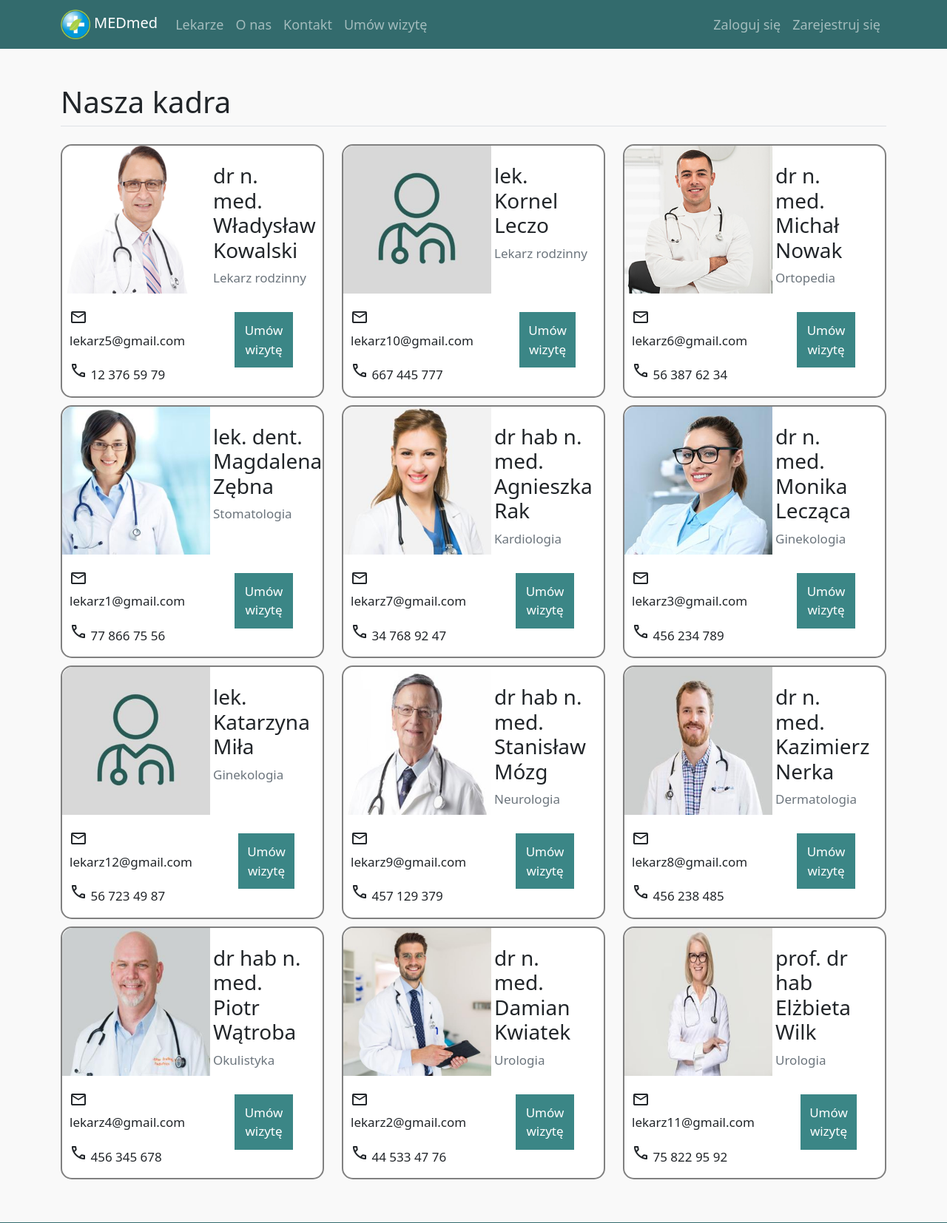
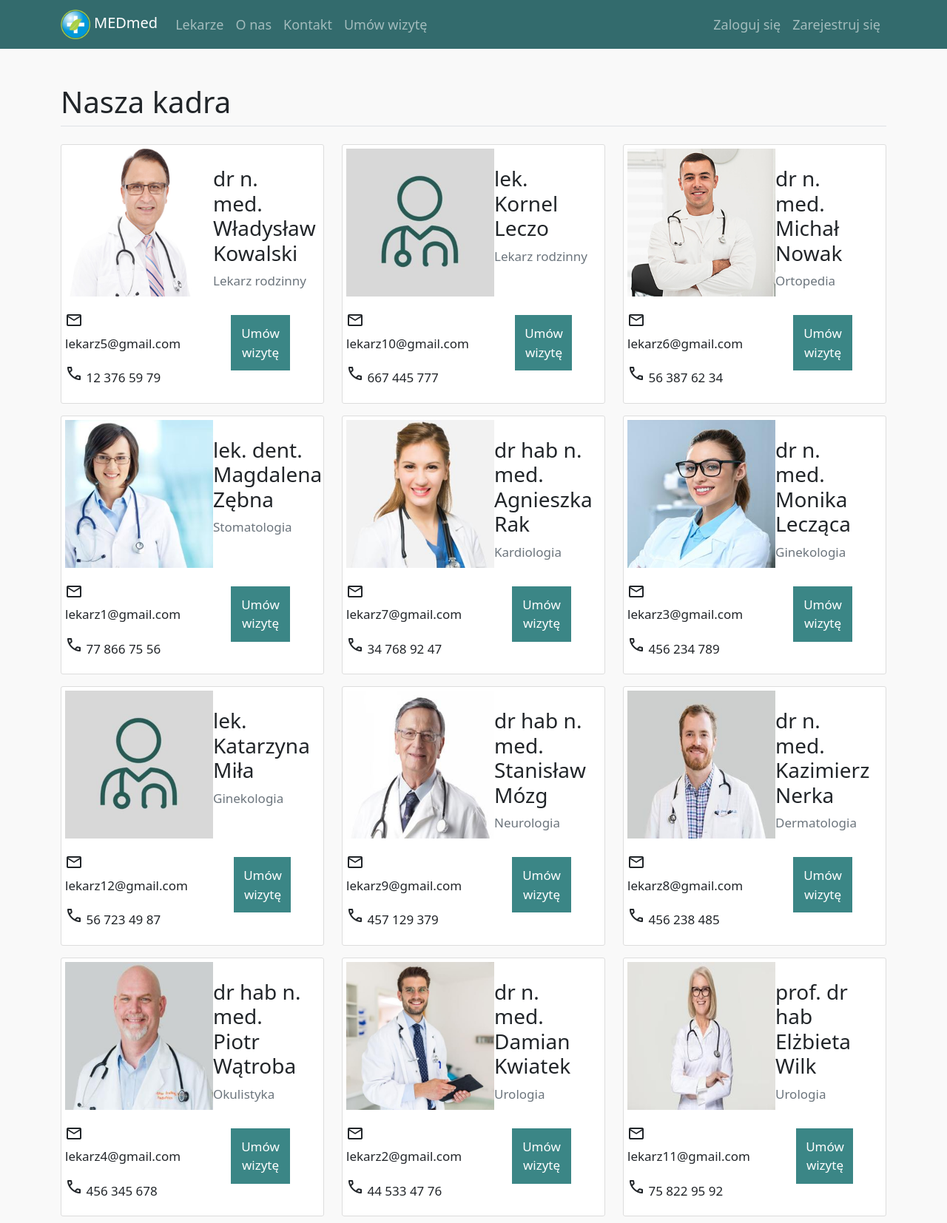
Before and after one commit to AF61901/Pracadyplomowa, a Django app: page /lekarze/ in a window 1280 px wide. Shown: the top 1654 px of the page at 74% size. Run offline with Django 4.2, Linux system fonts and the light colour scheme; data comes from the database, SQL or seed files in the repository; both versions use the stored data as it was after the commit; some libraries are stand-ins or nearby versions.

Commit message:
Comm 23 lis

```diff
--- a/rezerwacje/static/rezerwacje/style.css
+++ b/rezerwacje/static/rezerwacje/style.css
@@ -38,6 +38,33 @@ footer{
   margin-bottom: 3rem;
 }
 
+#sectionl{
+  background: #ffffff;
+  padding: 5px;
+  border: 1px solid #dddddd;
+  border-radius: 3px;
+  margin-bottom: 1rem;
+}
+
+#ops{
+  padding: 30px 20px 10px 30px;
+  border-radius: 3px;
+  font-size: 18px;
+  background-color: white;
+  border: 1px solid #dddddd;
+
+  margin-bottom: 5px;
+ }
+ #ops2{
+  padding: 40px 20px 10px 40px;
+  border-radius: 3px;
+  font-size: 18px;
+  background-color: white;
+  border: 1px solid #dddddd;
+
+  margin-bottom: 5px;
+ }
+
 #nv, #ft{
     background-color: #336b6d;
     font-size: 18px;
@@ -60,13 +87,7 @@ footer{
 #lek{
   width: 200px;
   height: 200px;
-  border-radius: 15px 0px 0px 0px ;
-}
-#olek{
-  border-radius: 15px;
-  border: 2px solid grey;
-  margin-bottom: 10px;
-  background-color: white;
+
 }
 
 #cntimg{
@@ -138,7 +159,7 @@ footer{
   width: 50%;
   height: 1px;
   content: '\a0';
-  background-color: black;
+  background-color: #acacac;
 }
 
 #had:before {
@@ -151,24 +172,6 @@ footer{
      padding:0 10px;
  }
 
- #ops{
-  padding: 30px 20px 10px 30px;
-  border-radius: 25px 0px 0px 0px;
-  font-size: 18px;
-  background-color: white;
-  border: 1px solid grey;
-
-  margin-bottom: 5px;
- }
- #ops2{
-  padding: 40px 20px 10px 40px;
-  border-radius: 0px 25px 0px 0px;
-  font-size: 18px;
-  background-color: white;
-  border: 1px solid grey;
-
-  margin-bottom: 5px;
- }
 
 #cpd{
     background-color: #3b8686;
--- a/rezerwacje/templates/rezerwacje/lekarze.html
+++ b/rezerwacje/templates/rezerwacje/lekarze.html
@@ -5,7 +5,7 @@
 <div class="row">
 {% for post in lekarze %}
 <div class="col-12 col-sm-12 col-lg-6 col-xl-4" >
-    <div class="col" id="olek">
+    <div class="col" id="sectionl">
         <div class="row">
 <div class="col-6 col-sm-6 col-md-6 col-lg-6 col-xl-6">
 <img id="lek" src="{{ post.image.url }}">
@@ -18,7 +18,7 @@
 </div>
    </div>
    <div class="row" style="margin-top: 20px;">
-   <div class="col" style="margin-left: 10px;">
+   <div class="col">
    <p><span class="material-symbols-outlined">mail
 </span> {{ post.email }}</p>
 <p><span class="material-symbols-outlined">
--- a/rezerwacje/templates/rezerwacje/rezerwuj.html
+++ b/rezerwacje/templates/rezerwacje/rezerwuj.html
@@ -9,7 +9,7 @@
 
                 {% csrf_token %}
                 <div class="col-12 col-sm-12 col-lg-6 col-xl-4" >
-                    <div class="col" id="olek">
+                    <div class="col" id="section">
                         <div class="row">
                 <div class="col-6 col-sm-6 col-md-6 col-lg-6 col-xl-6">
                 <img id="lek" src="{{ desc.image.url }}">
--- a/rezerwacje/templates/rezerwacje/wiadomosci.html
+++ b/rezerwacje/templates/rezerwacje/wiadomosci.html
@@ -12,6 +12,8 @@
     <td><strong>Adres email</strong></td>
     <td><strong>Imię i nazwisko</strong></td>
   <td><strong>Telefon</strong></td>
+  <td></td>
+  <td></td>
 
  </tr>
 
--- a/rezerwacje/templates/rezerwacje/wizyty.html
+++ b/rezerwacje/templates/rezerwacje/wizyty.html
@@ -11,6 +11,8 @@
         <td><strong>Data</strong></td>
         <td><strong>Godzina</strong></td>
         <td><strong>Pacjent</strong></td>
+        <td><strong>Email</strong></td>
+        <td><strong>Telefon</strong></td>
         <td><strong>Status</strong></td>
         <td></td>
      </tr>
@@ -20,6 +22,8 @@
        <td>{{ post.data }}</td>
        <td>{{ post.get_godzina_display }}</td>
        <td>{{ post.pacjent}}</td>
+       <td>{{ post.pacjent.email}}</td>
+       <td>{{ post.pacjent.telefon}}</td>
        <td>{% if post.wtoku %}
         W toku
         {% else %}
--- a/rezerwacje/views.py
+++ b/rezerwacje/views.py
@@ -60,7 +60,7 @@ def wiadomosci(request):
 def wszrezerw(request):
     if request.user.user_type == "M":
         context ={
-            'Rezerwacje': Rezerwacje.objects.all() ,
+            'Rezerwacje': Rezerwacje.objects.all().order_by('data') ,
             "title" : "Rezerwacje"
         }
         return render(request, 'rezerwacje/wszystkierezerwacje.html', context)
--- a/users/templates/users/dodajlekarza.html
+++ b/users/templates/users/dodajlekarza.html
@@ -1,17 +1,17 @@
 {% extends "rezerwacje/base.html" %}
 {% load crispy_forms_tags %}
 {% block content %}
-<div class="content-section">
+<div class="content-section" id="section">
     <form method="POST" accept-charset="utf-8" enctype="multipart/form-data">
         {% csrf_token %}
         <fieldset class="form-group">
             <legend>
-            <div id="tyt" ><h2 id="had" style="text-align: left;"><span id="spad">Dodaj lekarza</span></h2></div>
+                <legend class="border-bottom mb-4"><h1>Dodaj lekarza</h1></legend>
         </legend>
             {{ form|crispy }}
         </fieldset>
         <div class="form-group">
-            <button type="submit" id="btn" style="width: 100%; margin-bottom: 3rem;">
+            <button type="submit" id="btn" style="width: 100%; margin-top: 2rem;">
                 Dodaj
             </button>
         </div>
```
Also changed, not shown: rezerwacje/templates/rezerwacje/wszystkierezerwacje.html (+31 -3 lines), db.sqlite3.
